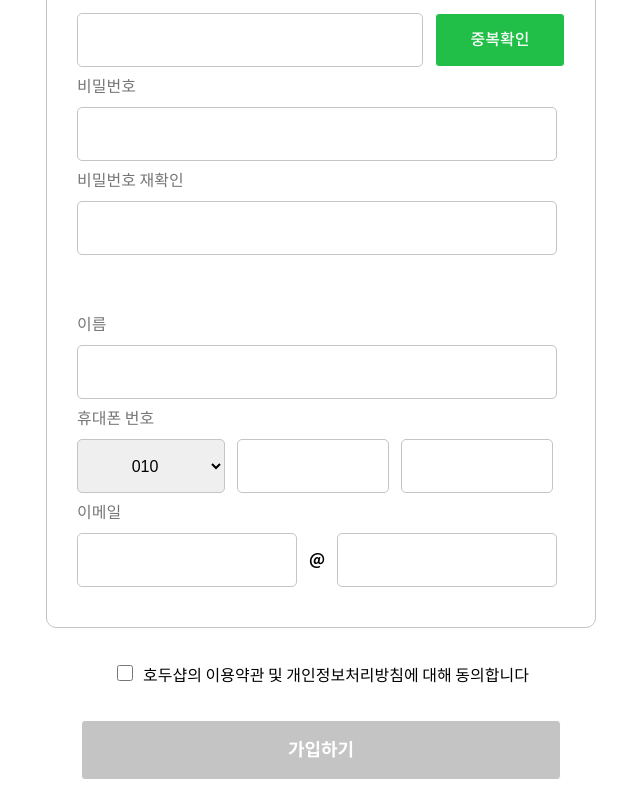
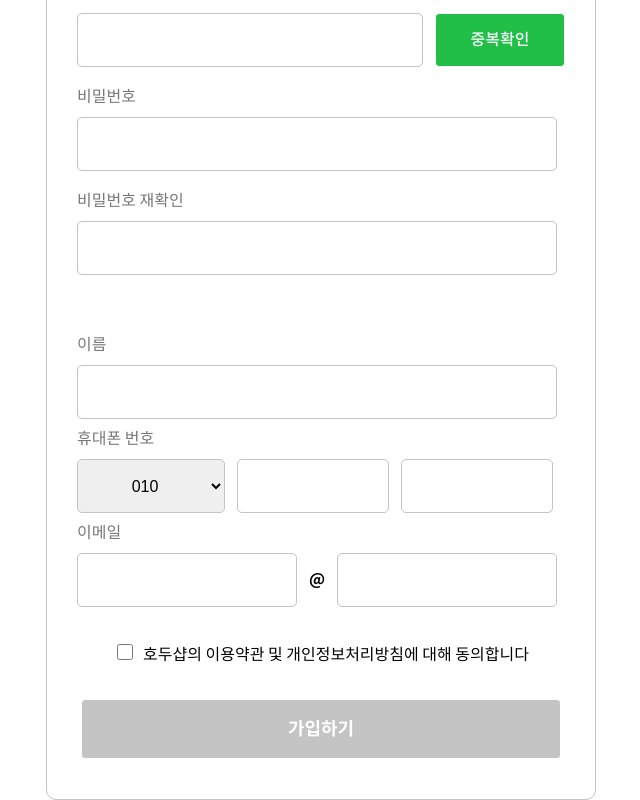
Before and after one commit to EllaSEON/OpenMarket, a React (Create React App) app: page /join in a window 1280 px wide. Shown: the part 402-1202 px from the top of the page, without its empty margins (319-959 px from the left). Built offline with nearby package versions, Linux system fonts and the light colour scheme.

Commit message:
<refact> : 회원가입 버그 해결

```diff
--- a/src/components/Join/JoinForm/JoinForm.tsx
+++ b/src/components/Join/JoinForm/JoinForm.tsx
@@ -28,6 +28,8 @@ function JoinForm() {
   const [isJoinValid, setIsJoinValid] = useState(false);
   const [idChecked, setIdChecked] = useState(false);
   const [businessChecked, setBusinessChecked] = useState(false);
+
+  // console.log(idChecked);
 
   const navigate = useNavigate();
 
@@ -66,6 +68,7 @@ function JoinForm() {
       });
     } else {
       // 에러 메시지를 resultAction에서 가져와서 setError 호출
+      setIdChecked(false);
       setError("id", {
         type: "fail",
         message:
@@ -122,7 +125,7 @@ function JoinForm() {
       "checkbox",
     ];
 
-    if (toggleType === "seller") {
+    if (toggleType === "SELLER") {
       requiredFields.push("businessNo", "storeName");
     }
 
@@ -140,7 +143,7 @@ function JoinForm() {
       alert("아이디 인증을 완료해 주세요.");
       return;
     }
-    if (toggleType === "seller" && !businessChecked) {
+    if (toggleType === "SELLER" && !businessChecked) {
       alert("사업자 등록 번호 인증을 완료해주세요");
       return;
     }
@@ -152,10 +155,10 @@ function JoinForm() {
       name: data.userName,
     };
 
-    if (toggleType === "buyer") {
+    if (toggleType === "BUYER") {
       const buyerData: BuyerPostData = { ...commonData };
       handleResultAction(await dispatch(fetchBuyerJoin(buyerData)));
-    } else if (toggleType === "seller") {
+    } else if (toggleType === "SELLER") {
       const sellerData: SellerPostData = {
         ...commonData,
         company_registration_number: data.businessNo,
@@ -176,7 +179,7 @@ function JoinForm() {
         });
       }
       if (
-        toggleType === "seller" &&
+        toggleType === "SELLER" &&
         errorMessages &&
         errorMessages.store_name
       ) {
@@ -350,7 +353,7 @@ function JoinForm() {
           </S.EmailInputWrapper>
           {RenderErrorMsg(errors.startEmail) || RenderErrorMsg(errors.endEmail)}
         </InputWrapper>
-        {toggleType === "seller" && (
+        {toggleType === "SELLER" && (
           <>
             <JoinInput
               label="사업자 등록번호"
@@ -386,7 +389,6 @@ function JoinForm() {
             {RenderErrorMsg(errors.storeName)}
           </>
         )}
-      </S.JoinForm>
         <CheckTerm
           register={register("checkbox")}
           children="호두샵의 이용약관 및 개인정보처리방침에 대해 동의합니다"
@@ -394,6 +396,7 @@ function JoinForm() {
         <S.JoinBtn type="submit" size="md" disabled={!isJoinValid}>
           가입하기
         </S.JoinBtn>
+      </S.JoinForm>
     </section>
   );
 }
--- a/src/components/common/CheckTerm/style.ts
+++ b/src/components/common/CheckTerm/style.ts
@@ -1,7 +1,6 @@
 import styled from "styled-components";
 
 const CheckContainer = styled.div`
-  width: 55rem;
   margin: 0 auto;
   text-align: center;
 `;
--- a/src/components/common/RenderErrorMsg/RenderErrorMsg.tsx
+++ b/src/components/common/RenderErrorMsg/RenderErrorMsg.tsx
@@ -8,7 +8,7 @@ function RenderErrorMsg(error: any) {
     return <SuccessTxt>{errorMessage?.toString()}</SuccessTxt>;
   }
 
-  if (errorType === "fail") {
+  if (errorType === "required" || "pattern") {
     return <ErrorText>{errorMessage?.toString()}</ErrorText>;
   }
 
--- a/src/features/joinSlice.ts
+++ b/src/features/joinSlice.ts
@@ -70,7 +70,7 @@ export const fetchBuyerJoin = createAsyncThunk(
         phone_number,
         name,
       });
-      console.log(response.data);
+      // console.log(response.data);
       return response.data;
     } catch (error: any) {
       console.log(error.response.data);
@@ -108,7 +108,7 @@ export const fetchSellerJoin = createAsyncThunk(
         `${BASE_URL}/accounts/signup_seller/`,
         data
       );
-      console.log(response.data);
+      // console.log(response.data);
       return response.data;
     } catch (error: any) {
       console.log(error.response.data);
```
Lines whose indentation alone changed are shown as unchanged.
